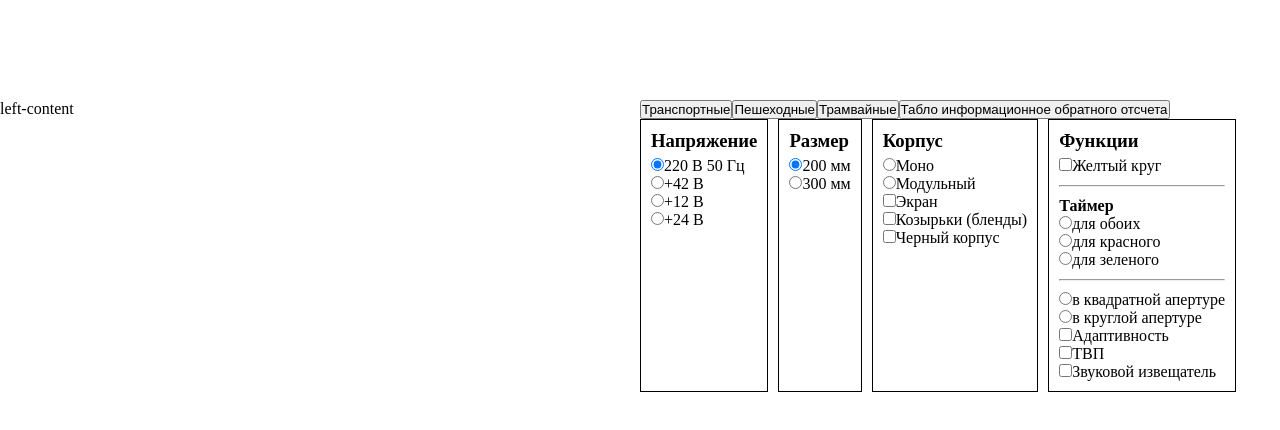
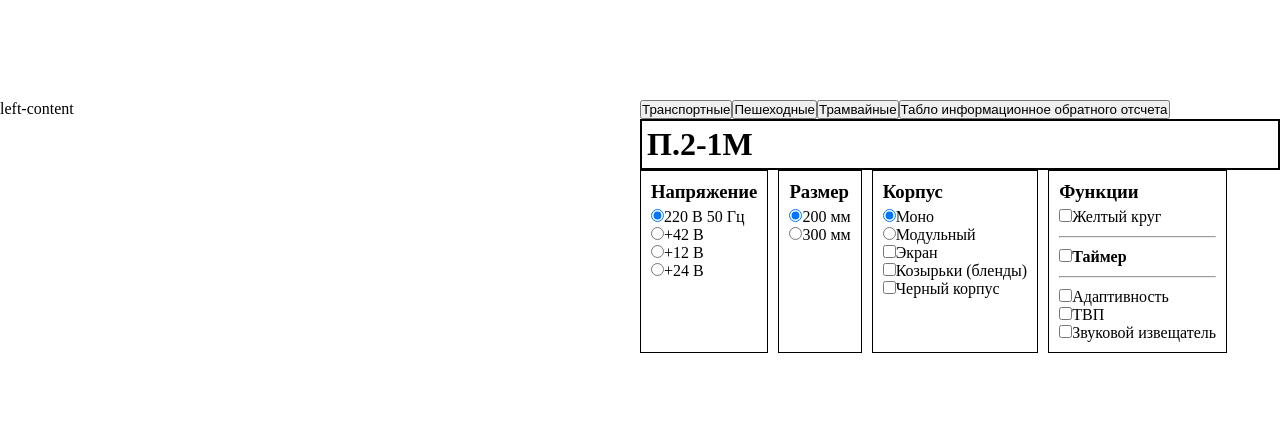
Before and after one commit to TimofeyKremko/Light_Calculator, a React (Create React App) app: page / in a window 1280 px wide. Both pictures are taken after a click on the button "Пешеходные". Shown: the top 430 px of the page. Built offline with nearby package versions, Linux system fonts and the light colour scheme.

Commit message:
2nd page

```diff
--- a/src/App.js
+++ b/src/App.js
@@ -7,6 +7,14 @@ function App() {
   const [type1, setType1] = useState(1);
   const [size1, setSize1] = useState(1);
   const [exterior1, setExterior1] = useState("");
+
+  const [voltage2, setVoltage2] = useState("");
+  const [size2, setSize2] = useState(1);
+  const [body2, setBody2] = useState("");
+  const [blackBody2, setBlackBody2] = useState(false);
+  const [func2, setFunc2] = useState(false);
+  const [timerColor2, setTimerColor2] = useState("кз");
+  const [aperture2, setAperture2] = useState(1);
 
   const renderTab = () => {
     switch (tab) {
@@ -342,26 +350,48 @@ function App() {
         return (
           <div className="pedestrian_tab">
             <div className="tab_title">
-              <h1></h1>
+              <h1>
+                П.2-{size2}М{voltage2}
+                {body2 || blackBody2
+                  ? `(${body2}${blackBody2 ? "ч" : ""})`
+                  : body2}
+                {func2 ? `И(${aperture2}${timerColor2})` : ""}
+              </h1>
             </div>
             <div className="tab_content">
               <div className="item">
                 <h3 className="item_header">Напряжение</h3>
                 <form action="" className="form">
                   <label>
-                    <input type="radio" name="voltage" />
+                    <input
+                      type="radio"
+                      onClick={() => setVoltage2("")}
+                      name="voltage"
+                    />
                     220 В 50 Гц
                   </label>
                   <label>
-                    <input type="radio" name="voltage" />
+                    <input
+                      type="radio"
+                      onClick={() => setVoltage2(2)}
+                      name="voltage"
+                    />
                     +42 В
                   </label>
                   <label>
-                    <input type="radio" name="voltage" />
+                    <input
+                      type="radio"
+                      name="voltage"
+                      onClick={() => setVoltage2(3)}
+                    />
                     +12 В
                   </label>
                   <label>
-                    <input type="radio" name="voltage" />
+                    <input
+                      type="radio"
+                      name="voltage"
+                      onClick={() => setVoltage2(4)}
+                    />
                     +24 В
                   </label>
                 </form>
@@ -370,11 +400,19 @@ function App() {
                 <h3 className="item_header">Размер</h3>
                 <form action="" className="form">
                   <label>
-                    <input type="radio" name="size" />
+                    <input
+                      type="radio"
+                      onClick={() => setSize2(1)}
+                      name="size"
+                    />
                     200 мм
                   </label>
                   <label>
-                    <input type="radio" name="size" />
+                    <input
+                      type="radio"
+                      onClick={() => setSize2(2)}
+                      name="size"
+                    />
                     300 мм
                   </label>
                 </form>
@@ -383,11 +421,20 @@ function App() {
                 <h3 className="item_header">Корпус</h3>
                 <form action="" className="form">
                   <label>
-                    <input type="radio" name="voltage" />
+                    <input
+                      type="radio"
+                      onClick={() => setBody2("")}
+                      defaultChecked
+                      name="body"
+                    />
                     Моно
                   </label>
                   <label>
-                    <input type="radio" name="voltage" />
+                    <input
+                      type="radio"
+                      onClick={() => setBody2("3")}
+                      name="body"
+                    />
                     Модульный
                   </label>
                   <label>
@@ -399,7 +446,11 @@ function App() {
                     Козырьки (бленды)
                   </label>
                   <label>
-                    <input type="checkbox" name="" />
+                    <input
+                      type="checkbox"
+                      onClick={() => setBlackBody2(!blackBody2)}
+                      name=""
+                    />
                     Черный корпус
                   </label>
                 </form>
@@ -412,26 +463,64 @@ function App() {
                     Желтый круг
                   </label>
                   <hr />
-                  <h4>Таймер</h4>
                   <label>
-                    <input type="radio" name="func" />
+                    <input
+                      type="checkbox"
+                      name="func"
+                      onClick={() => setFunc2(!func2)}
+                    />
+                    <span className="func_title">Таймер</span>
+                  </label>
+                  {func2 ? (
+                    <div className="timer-radio">
+                      <label>
+                        <input
+                          type="radio"
+                          defaultChecked
+                          name="func"
+                          onClick={() => setTimerColor2("кз")}
+                        />
                         для обоих
                       </label>
                       <label>
-                    <input type="radio" name="func" />
+                        <input
+                          type="radio"
+                          name="func"
+                          onClick={() => setTimerColor2("к")}
+                        />
                         для красного
                       </label>
                       <label>
-                    <input type="radio" name="func" />
+                        <input
+                          type="radio"
+                          name="func"
+                          onClick={() => setTimerColor2("з")}
+                        />
                         для зеленого
                       </label>
                       <hr />
                       <label>
-                    <input type="radio" name="aperture" />в квадратной апертуре
+                        <input
+                          defaultChecked
+                          type="radio"
+                          name="aperture"
+                          onClick={() => setAperture2(1)}
+                        />
+                        в квадратной апертуре
                       </label>
                       <label>
-                    <input type="radio" name="aperture" />в круглой апертуре
+                        <input
+                          type="radio"
+                          name="aperture"
+                          onClick={() => setAperture2(2)}
+                        />
+                        в круглой апертуре
                       </label>
+                    </div>
+                  ) : (
+                    ""
+                  )}
+                  <hr />
                   <label>
                     <input type="checkbox" name="" />
                     Адаптивность
--- a/src/index.css
+++ b/src/index.css
@@ -30,6 +30,10 @@ hr {
   margin: 10px 0;
 }
 
+.tab_title {
+  padding: 5px;
+  border: 2px solid #000;
+}
 
 
 .item {
@@ -47,3 +51,11 @@ hr {
     display: flex;
     flex-direction: column;
 }
+.func_title {
+  font-weight: bold;
+}
+
+.timer-radio {
+  display: flex;
+  flex-direction: column;
+}
```
Lines whose indentation alone changed are shown as unchanged.
